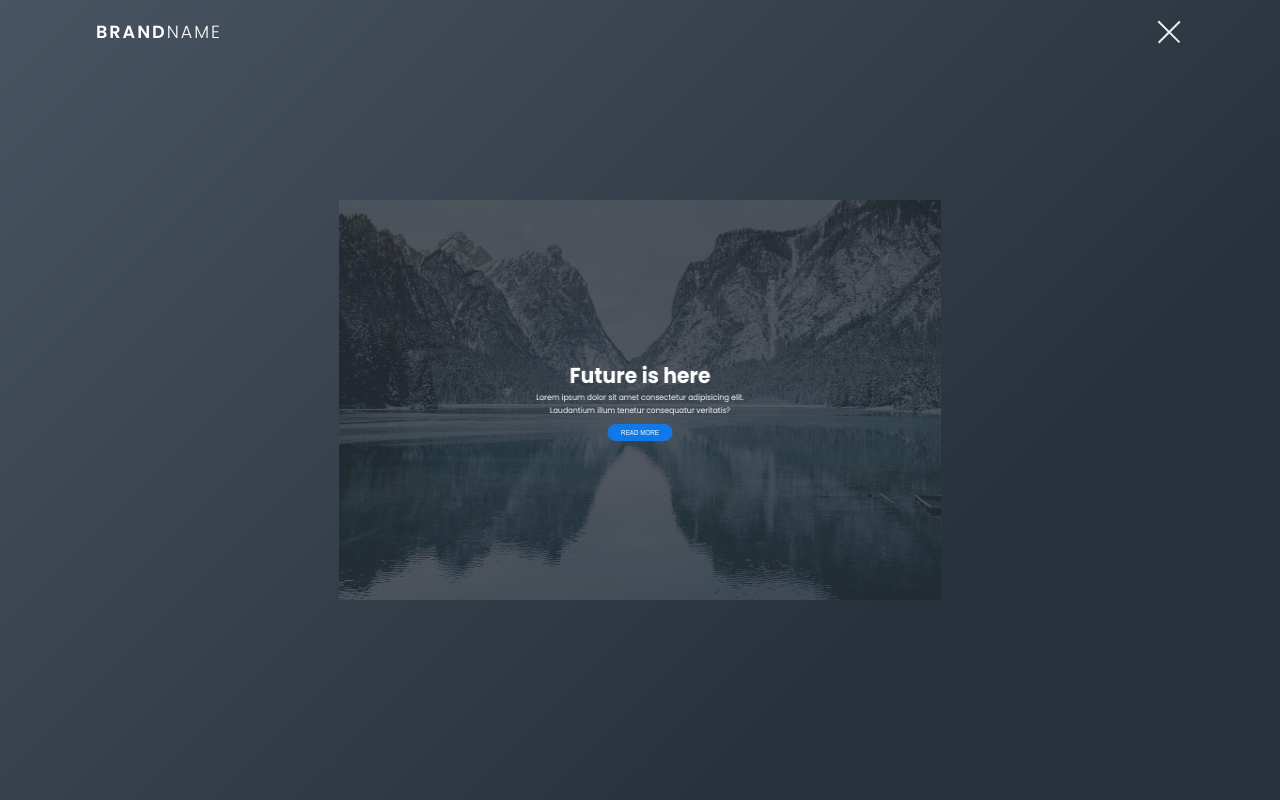
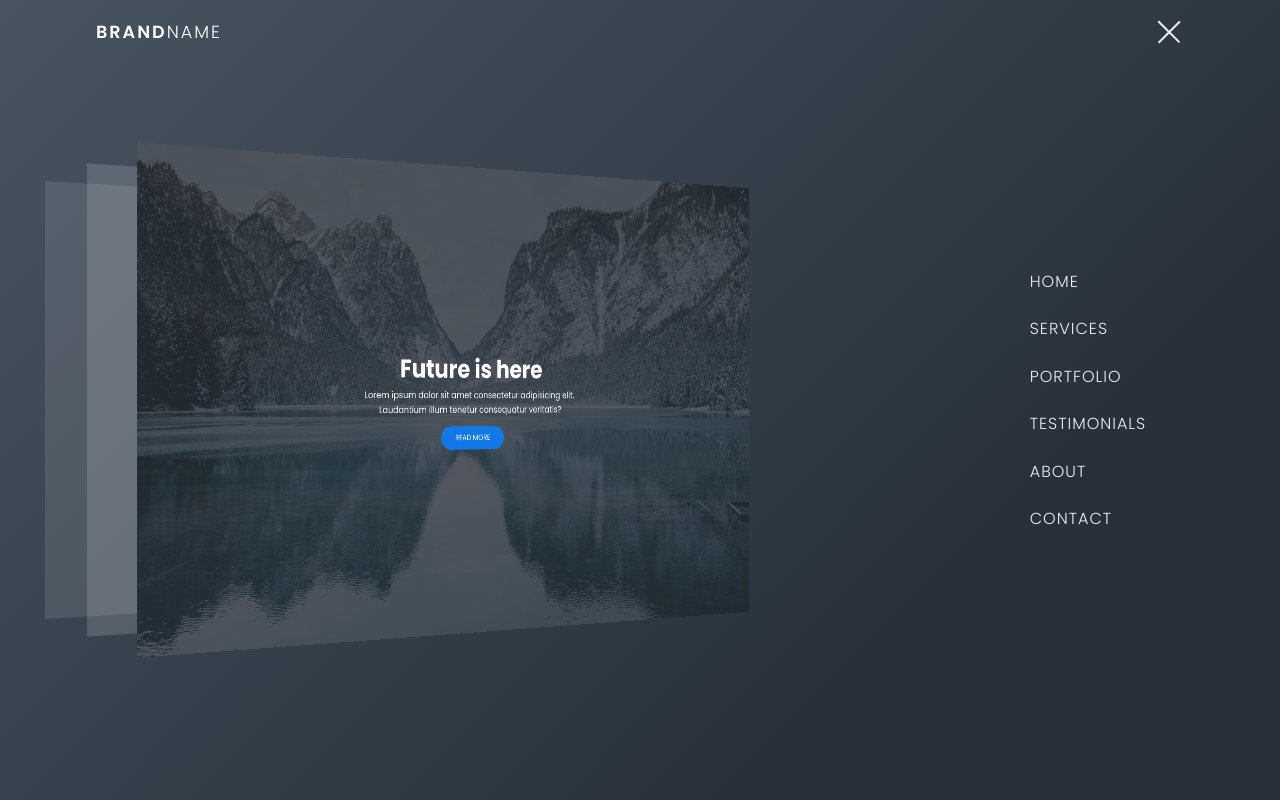
Before and after one commit to letnagao/navbar-animation-3d, a plain HTML site: page index.html in a window 1280 px wide. Both pictures are taken after a click on the element 1160 px from the left and 32 px from the top of the page. Drawn offline with Linux system fonts and the light colour scheme.

Commit message:
adding finishing touches

```diff
--- a/index.html
+++ b/index.html
@@ -3,7 +3,7 @@
   <head>
     <meta charset="UTF-8" />
     <meta name="viewport" content="width=device-width, initial-scale=1.0" />
-        <title>Navigation bar animation 3D</title>
+    <title>3D Navbar Animation</title>
     <link rel="stylesheet" href="style.css" />
   </head>
   <body>
@@ -32,8 +32,33 @@
             </div>
           </header>
         </div>
+
         <div class="shadow one"></div>
         <div class="shadow two"></div>
+      </div>
+
+      <div class="links">
+        <ul>
+          <li>
+            <a href="#" style="--i: 0.05s;">Home</a>
+          </li>
+          <li>
+            <a href="#" style="--i: 0.1s;">Services</a>
+          </li>
+          <li>
+            <a href="#" style="--i: 0.15s;">Portfolio</a>
+          </li>
+          <li>
+            <a href="#" style="--i: 0.2s;">Testimonials</a>
+          </li>
+          <li>
+            <a href="#" style="--i: 0.25s;">About</a>
+          </li>
+          <li>
+            <a href="#" style="--i: 0.3s;">Contact</a>
+          </li>
+        </ul>
+      </div>
     </div>
 
     <script src="app.js"></script>
--- a/style.css
+++ b/style.css
@@ -6,7 +6,8 @@
   box-sizing: border-box;
 }
 
-body {
+body,
+button {
   font-family: "Poppins", sans-serif;
 }
 
@@ -16,6 +17,7 @@ body {
   background-color: #485461;
   background-image: linear-gradient(135deg, #485461 0%, #28313b 74%);
   overflow-x: hidden;
+  transform-style: preserve-3d;
 }
 
 .navbar {
@@ -92,6 +94,9 @@ body {
   left: 0;
   z-index: 5;
   overflow: hidden;
+  transform-origin: left;
+  transform-style: preserve-3d;
+  transition: 0.5s;
 }
 
 header {
@@ -150,5 +155,146 @@ header {
 }
 
 .container.active .main {
-    transform: rotateY(20deg) scale(0.5);
+  animation: main-animation 0.5s ease;
+  cursor: pointer;
+  transform: perspective(1300px) rotateY(20deg) translateZ(310px) scale(0.5);
 }
+
+@keyframes main-animation {
+  from {
+    transform: translate(0);
+  }
+
+  to {
+    transform: perspective(1300px) rotateY(20deg) translateZ(310px) scale(0.5);
+  }
+}
+
+.links {
+  position: absolute;
+  width: 30%;
+  right: 0;
+  top: 0;
+  height: 100vh;
+  z-index: 2;
+  display: flex;
+  justify-content: center;
+  align-items: center;
+}
+
+ul {
+  list-style: none;
+}
+
+.links a {
+  text-decoration: none;
+  color: #eee;
+  padding: 0.7rem 0;
+  display: inline-block;
+  font-size: 1rem;
+  font-weight: 300;
+  text-transform: uppercase;
+  letter-spacing: 1px;
+  transition: 0.3s;
+  opacity: 0;
+  transform: translateY(10px);
+  animation: hide 0.5s forwards ease;
+}
+
+.links a:hover {
+  color: #fff;
+}
+
+.container.active .links a {
+  animation: appear 0.5s forwards ease var(--i);
+}
+
+@keyframes appear {
+  from {
+    opacity: 0;
+    transform: translateY(10px);
+  }
+  to {
+    opacity: 1;
+    transform: translateY(0px);
+  }
+}
+
+@keyframes hide {
+  from {
+    opacity: 1;
+    transform: translateY(0px);
+  }
+  to {
+    opacity: 0;
+    transform: translateY(10px);
+  }
+}
+
+.shadow {
+  position: absolute;
+  width: 100%;
+  height: 100vh;
+  top: 0;
+  left: 0;
+  transform-style: preserve-3d;
+  transform-origin: left;
+  transition: 0.5s;
+  background-color: white;
+}
+
+.shadow.one {
+  z-index: -1;
+  opacity: 0.15;
+}
+
+.shadow.two {
+  z-index: -2;
+  opacity: 0.1;
+}
+
+.container.active .shadow.one {
+  animation: shadow-one 0.6s ease-out;
+  transform: perspective(1300px) rotateY(20deg) translateZ(215px) scale(0.5);
+}
+
+@keyframes shadow-one {
+  0% {
+    transform: translate(0);
+  }
+
+  5% {
+    transform: perspective(1300px) rotateY(20deg) translateZ(310px) scale(0.5);
+  }
+
+  100% {
+    transform: perspective(1300px) rotateY(20deg) translateZ(215px) scale(0.5);
+  }
+}
+
+.container.active .shadow.two {
+  animation: shadow-two 0.6s ease-out;
+  transform: perspective(1300px) rotateY(20deg) translateZ(120px) scale(0.5);
+}
+
+@keyframes shadow-two {
+  0% {
+    transform: translate(0);
+  }
+
+  20% {
+    transform: perspective(1300px) rotateY(20deg) translateZ(310px) scale(0.5);
+  }
+
+  100% {
+    transform: perspective(1300px) rotateY(20deg) translateZ(120px) scale(0.5);
+  }
+}
+
+.container.active .main:hover + .shadow.one {
+  transform: perspective(1300px) rotateY(20deg) translateZ(230px) scale(0.5);
+}
+
+.container.active .main:hover {
+  transform: perspective(1300px) rotateY(20deg) translateZ(340px) scale(0.5);
+}
```
Lines whose indentation alone changed are shown as unchanged.
